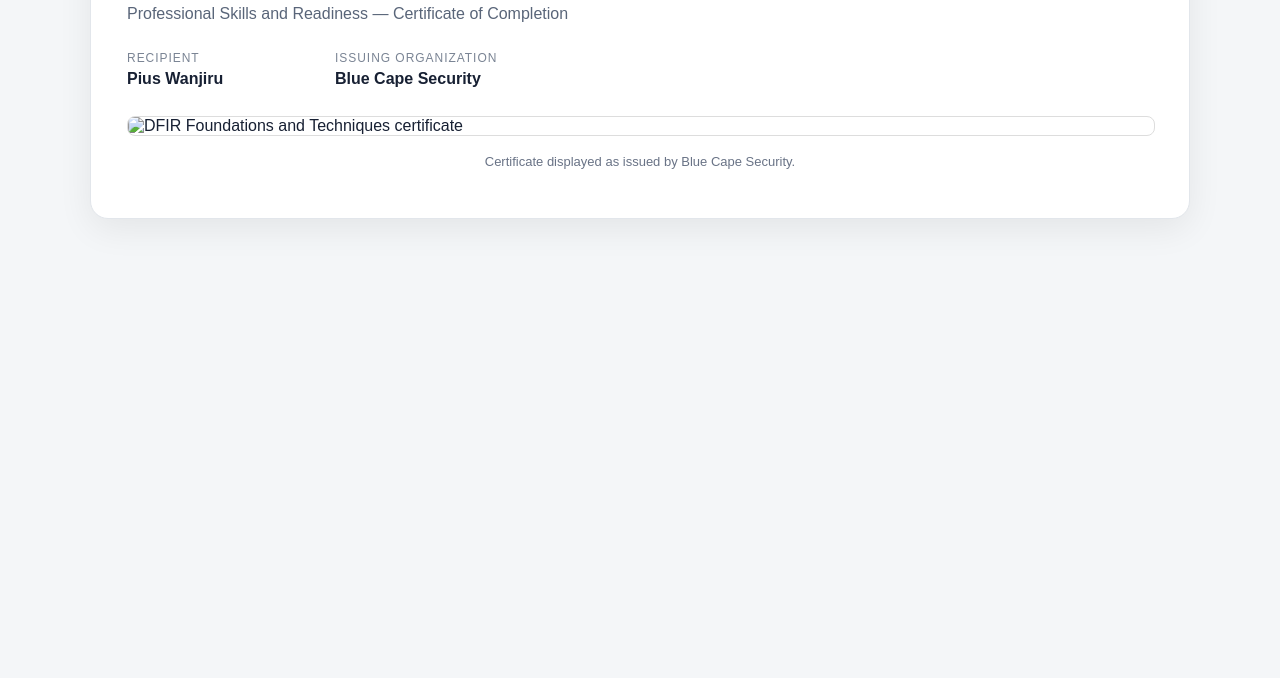
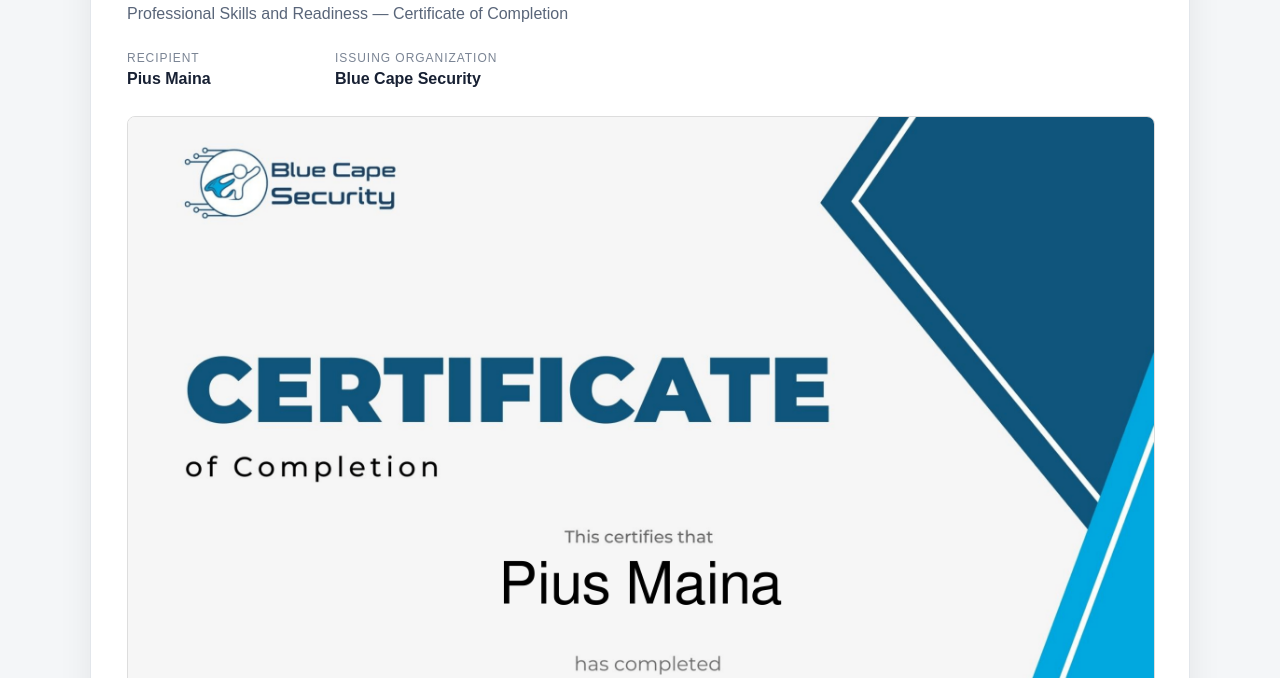
Before and after one commit to OmahrServer/certifications, a plain HTML site: page index.html in a window 1280 px wide. Shown: the part 122-800 px from the top of the page. Drawn offline with Linux system fonts and the light colour scheme.

Commit message:
Update certificate image filename

```diff
--- a/index.html
+++ b/index.html
@@ -8,7 +8,7 @@
 body{margin:0;background:#f4f6f8;color:#172033;font-family:Arial,Helvetica,sans-serif}
 .wrap{max-width:1100px;margin:0 auto;padding:48px 20px}
 .card{background:#fff;border:1px solid #e2e6eb;border-radius:18px;padding:36px;box-shadow:0 10px 35px rgba(0,0,0,.07)}
-h1{margin:0 0 8px;font-size:30px} .sub{color:#596579;margin:0 0 28px;font-size:16px}
+h1{margin:0 0 8px;font-size:30px}.sub{color:#596579;margin:0 0 28px;font-size:16px}
 .meta{display:flex;gap:28px;flex-wrap:wrap;margin-bottom:28px}
 .meta div{min-width:180px}.label{font-size:12px;text-transform:uppercase;letter-spacing:.08em;color:#7a8494}.value{margin-top:5px;font-weight:600}
 .cert{width:100%;height:auto;display:block;border:1px solid #ddd;border-radius:8px}
@@ -16,17 +16,15 @@
 </style>
 </head>
 <body>
-<div class="wrap">
-<div class="card">
+<div class="wrap"><div class="card">
 <h1>DFIR Foundations and Techniques</h1>
 <p class="sub">Professional Skills and Readiness — Certificate of Completion</p>
 <div class="meta">
-<div><div class="label">Recipient</div><div class="value">Pius Wanjiru</div></div>
+<div><div class="label">Recipient</div><div class="value">Pius Maina</div></div>
 <div><div class="label">Issuing organization</div><div class="value">Blue Cape Security</div></div>
 </div>
-<img class="cert" src="certificate.png" alt="DFIR Foundations and Techniques certificate">
+<img class="cert" src="DFIR_certificate.png" alt="DFIR Foundations and Techniques certificate">
 <p class="note">Certificate displayed as issued by Blue Cape Security.</p>
-</div>
-</div>
+</div></div>
 </body>
 </html>
```
